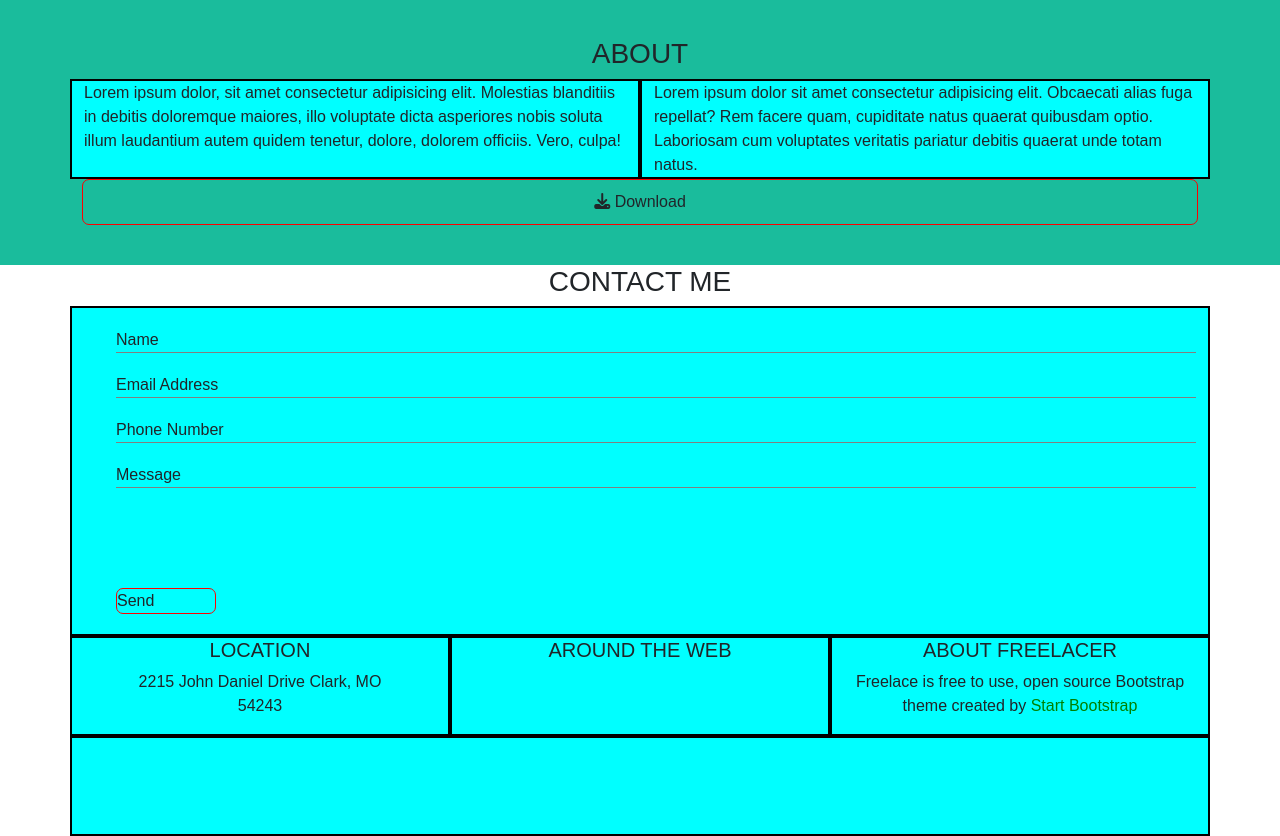
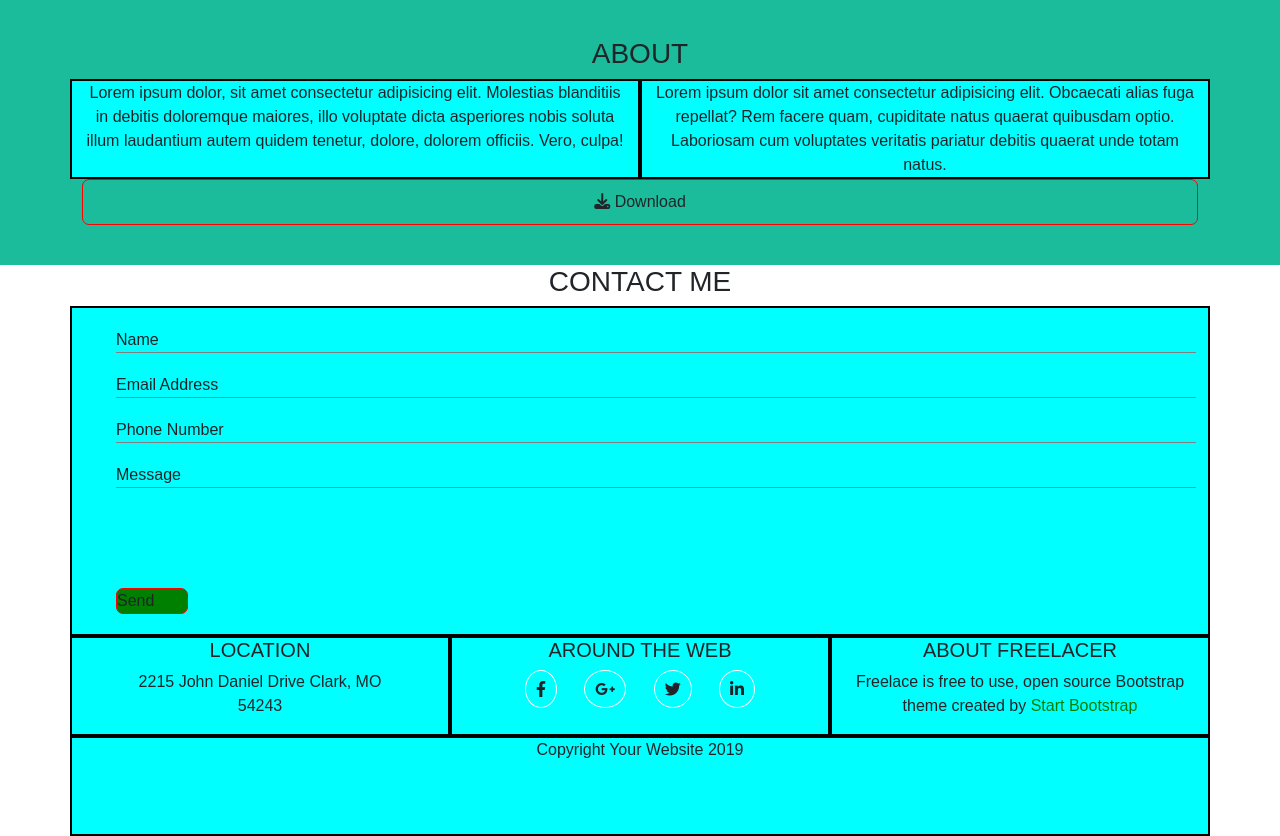
Before and after one commit to Vincedinardo21/html-css-bootstrap-freelancer, a plain HTML site: page index.html in a window 1280 px wide. Shown: the part 747-1583 px from the top of the page. Drawn offline with nearby package versions, Linux system fonts and the light colour scheme.

Commit message:
Correzioni generali

```diff
--- a/css/style.css
+++ b/css/style.css
@@ -31,6 +31,11 @@ header .col-12 {
     /* background-color: blueviolet; */
 }
 
+/* Portfolio */
+.col-12 {
+    text-align: center;
+}
+
 .about {
     padding: 40px;
     background-color: rgb(26, 188, 156);
@@ -41,17 +46,19 @@ ul {
 }
 
 li {
+    text-align: left;
     margin-top: 20px;
     margin-bottom: 20px;
     border-bottom: 1px solid gray;
 }
 
 #send {
-    width: 100px;
+    width: 72px;
     margin-top: 100px;
     border-radius: 7px;
     border-bottom: none;
     border: 1px solid red;
+    background-color: green;
 }
 
 footer {
@@ -61,3 +68,26 @@ footer {
 span {
     color: green;
 }
+
+.list-center {
+    display: flex;
+    justify-content: center;
+}
+
+.icon-list {
+    width: 230px;
+    display: flex;
+    justify-content: space-between;
+}
+
+footer i {
+    border: 1px solid white;
+    border-radius: 50%;
+    padding: 10px;
+}
+
+/* .copy {
+    display: flex;
+    align-items: center;
+    background-color: blue;
+} */
--- a/index.html
+++ b/index.html
@@ -90,6 +90,14 @@
           </div>
           <div class="col-12 col-sm-4">
             <h5>AROUND THE WEB</h5>
+            <div class="list-center">
+              <div class="icon-list">
+                <i class="fa-brands fa-facebook-f"></i>
+                <i class="fa-brands fa-google-plus-g"></i>
+                <i class="fa-brands fa-twitter"></i>
+                <i class="fa-brands fa-linkedin-in"></i>
+              </div>
+            </div>
 
           </div>
           <div class="col-12 col-sm-4">
@@ -99,7 +107,7 @@
         </div>
 
         <div class="row">
-          <div class="col-12"></div>
+          <div class="col-12">Copyright Your Website 2019</div>
         </div>
       </div>
     </footer>
```
